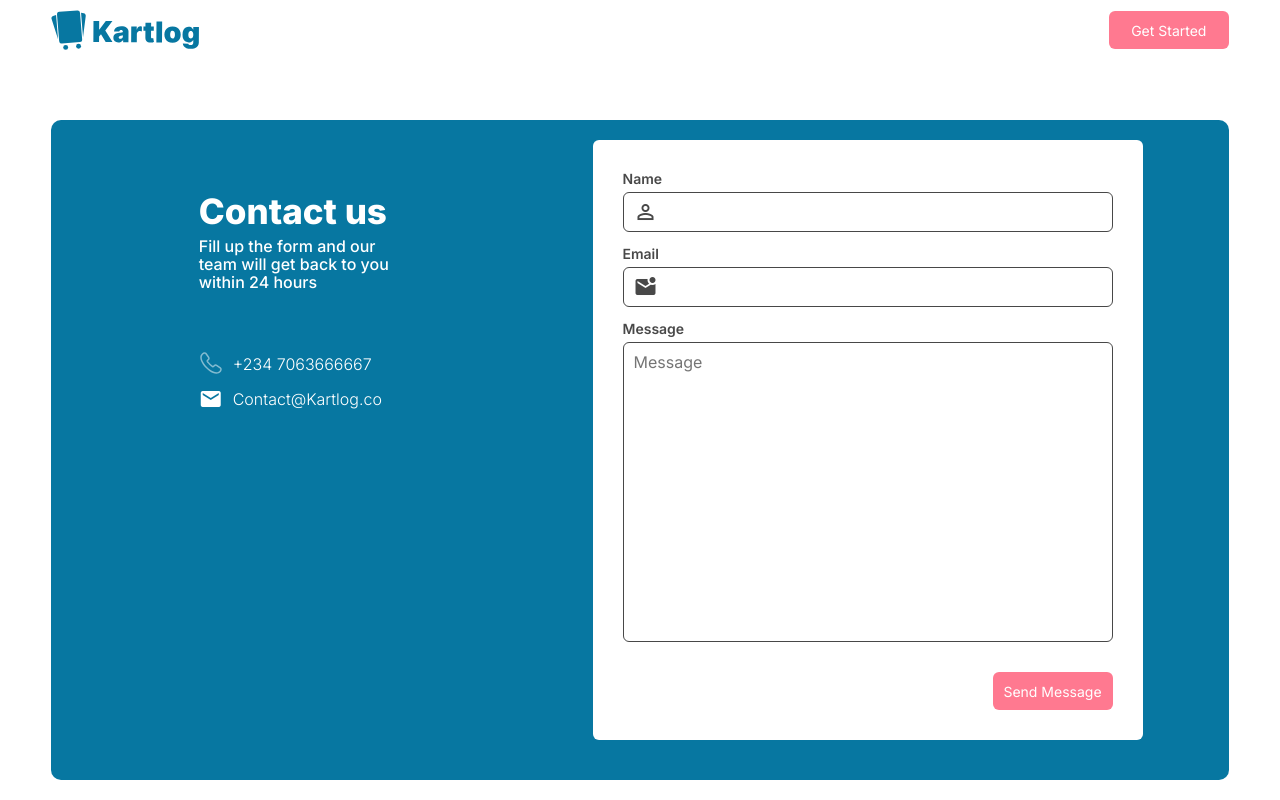
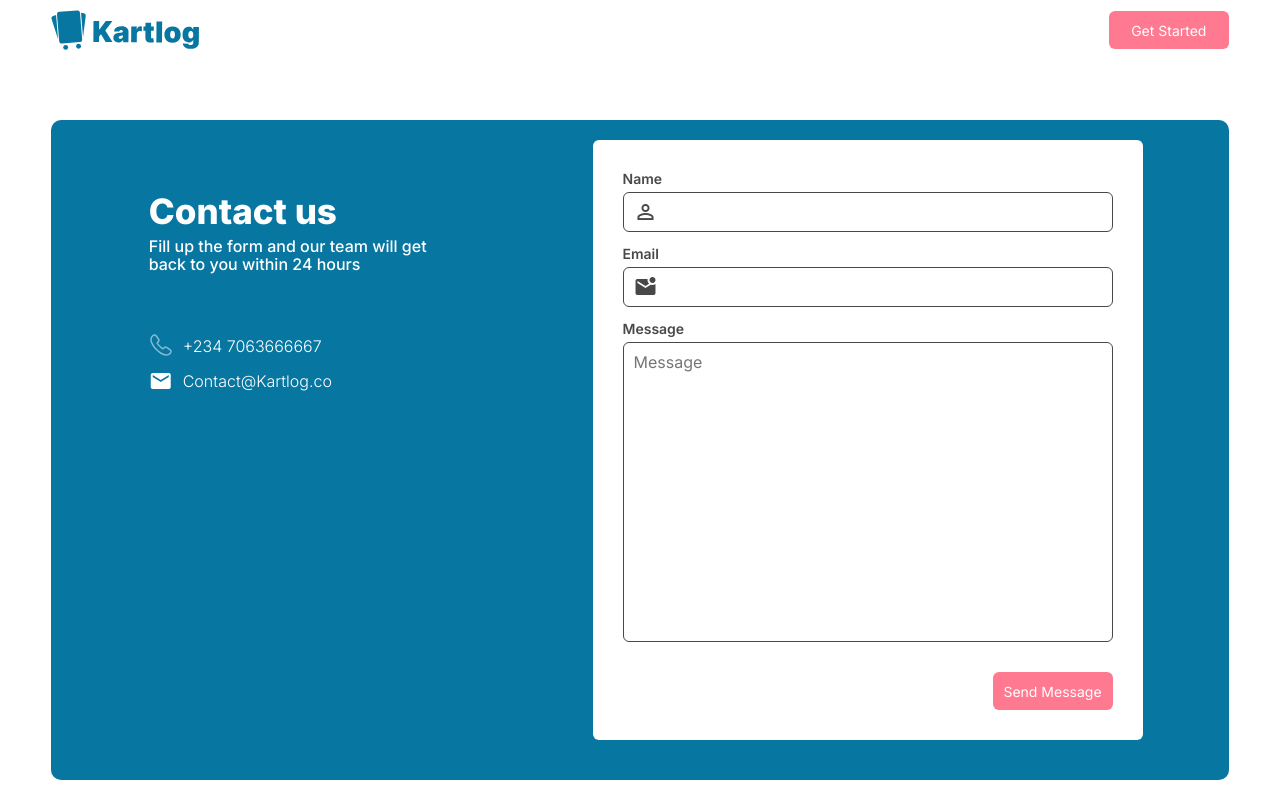
Before and after one commit to kiisi/cleanhub, a React (Create React App) app: page /contact in a window 1280 px wide. Shown: the top 800 px of the page. Built offline with nearby package versions, Linux system fonts and the light colour scheme.

Commit message:
Update Contact.css

```diff
--- a/src/components/Contact/Contact.css
+++ b/src/components/Contact/Contact.css
@@ -23,7 +23,7 @@
     justify-content: center;
 }
 .contact-main{
-    max-width:20rem;
+    max-width:30rem;
     width:100%;
     padding-top:5rem;
     color:#fff;
```
